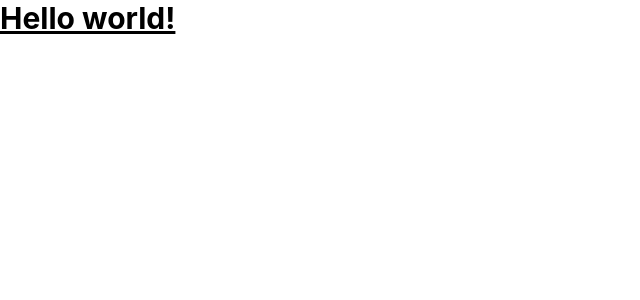
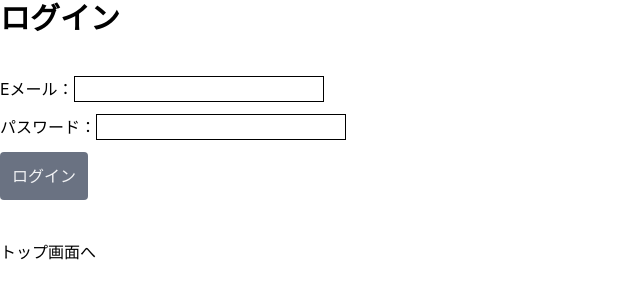
Before and after one commit to Hijikata1869/workout-log, a React (Vite) app in the folder workout-log-web/: page /login in a window 1280 px wide. Shown: the top 300 px of the page, without its empty margins (0-640 px from the left). Built offline with nearby package versions, Linux system fonts and the light colour scheme.

Commit message:
feat: トップページ、ログイン画面、マイページを追加

```diff
--- a/workout-log-web/package.json
+++ b/workout-log-web/package.json
@@ -13,6 +13,7 @@
     "@tailwindcss/vite": "^4.3.3",
     "react": "^19.2.8",
     "react-dom": "^19.2.8",
+    "react-router": "^8.4.0",
     "tailwindcss": "^4.3.3"
   },
   "devDependencies": {
--- a/workout-log-web/src/App.tsx
+++ b/workout-log-web/src/App.tsx
@@ -1,8 +1,15 @@
+import { Routes, Route } from "react-router";
+import { Home } from "./pages/Home";
+import { Login } from "./pages/Login";
+import { MyPage } from "./pages/MyPage";
+
 function App() {
   return (
-    <>
-      <h1 className="text-3xl font-bold underline">Hello world!</h1>
-    </>
+    <Routes>
+      <Route index element={<Home />} />
+      <Route path="login" element={<Login />} />
+      <Route path="mypage" element={<MyPage />} />
+    </Routes>
   );
 }
 
--- a/workout-log-web/src/main.tsx
+++ b/workout-log-web/src/main.tsx
@@ -1,10 +1,13 @@
 import { StrictMode } from "react";
 import { createRoot } from "react-dom/client";
+import { BrowserRouter } from "react-router";
 import "./index.css";
 import App from "./App.tsx";
 
 createRoot(document.getElementById("root")!).render(
   <StrictMode>
-    <App />
+    <BrowserRouter>
+      <App />
+    </BrowserRouter>
   </StrictMode>,
 );
--- /dev/null
+++ b/workout-log-web/src/pages/Home.tsx
@@ -0,0 +1,10 @@
+import { Link } from "react-router";
+
+export const Home = () => {
+  return (
+    <>
+      <h1 className="font-bold text-3xl mb-10">トップ</h1>
+      <Link to="/login">ログイン画面へ</Link>
+    </>
+  );
+};
--- /dev/null
+++ b/workout-log-web/src/pages/Login.tsx
@@ -0,0 +1,76 @@
+import { useState } from "react";
+import { Link, useNavigate } from "react-router";
+
+export const Login = () => {
+  const [email, setEmail] = useState("");
+  const [password, setPassword] = useState("");
+
+  const navigate = useNavigate();
+
+  const onChangeEmail = (event: React.ChangeEvent<HTMLInputElement>) => {
+    setEmail(event.target.value);
+  };
+
+  const onChangePassword = (event: React.ChangeEvent<HTMLInputElement>) => {
+    setPassword(event.target.value);
+  };
+
+  const onClickSubmitForm = async (
+    event: React.SubmitEvent<HTMLFormElement>,
+  ) => {
+    event.preventDefault();
+    const res = await fetch(`${import.meta.env.VITE_API_BASE_URL}session`, {
+      method: "POST",
+      headers: {
+        "Content-Type": "application/json",
+      },
+      body: JSON.stringify({
+        email: email,
+        password: password,
+      }),
+      credentials: "include",
+    });
+
+    if (res.ok) {
+      navigate("/mypage");
+    } else {
+      setEmail("");
+      setPassword("");
+      alert("ログイン失敗！");
+    }
+  };
+
+  return (
+    <>
+      <h1 className="font-bold text-3xl mb-10">ログイン</h1>
+      <form className="mb-10" onSubmit={onClickSubmitForm}>
+        <label>
+          Eメール：
+          <input
+            className="border mb-3"
+            name="email"
+            type="email"
+            onChange={onChangeEmail}
+            value={email}
+          />
+        </label>
+        <br />
+        <label>
+          パスワード：
+          <input
+            className="border mb-3"
+            name="password"
+            type="password"
+            onChange={onChangePassword}
+            value={password}
+          />
+        </label>
+        <br />
+        <button className="p-3 cursor-pointer bg-gray-500 text-gray-100 rounded hover:bg-gray-400">
+          ログイン
+        </button>
+      </form>
+      <Link to="/">トップ画面へ</Link>
+    </>
+  );
+};
--- /dev/null
+++ b/workout-log-web/src/pages/MyPage.tsx
@@ -0,0 +1,26 @@
+import { useState, useEffect } from "react";
+import type { User } from "../types/user";
+
+export const MyPage = () => {
+  const [user, setUser] = useState<User | null>(null);
+
+  useEffect(() => {
+    const fetchUser = async () => {
+      const res = await fetch(`${import.meta.env.VITE_API_BASE_URL}session`, {
+        method: "GET",
+        credentials: "include",
+      });
+      const data = await res.json();
+      setUser(data);
+    };
+    fetchUser();
+  }, []);
+
+  return (
+    <>
+      <h1>マイページ</h1>
+      <p>ニックネーム：{user?.nickname}</p>
+      <p>Eメール：{user?.email}</p>
+    </>
+  );
+};
--- /dev/null
+++ b/workout-log-web/src/types/user.ts
@@ -0,0 +1,5 @@
+export type User = {
+    id: number;
+    nickname: string;
+    email: string;
+}
```
Also changed, not shown: 2 other files (tests, documents, lock files or other folders).
